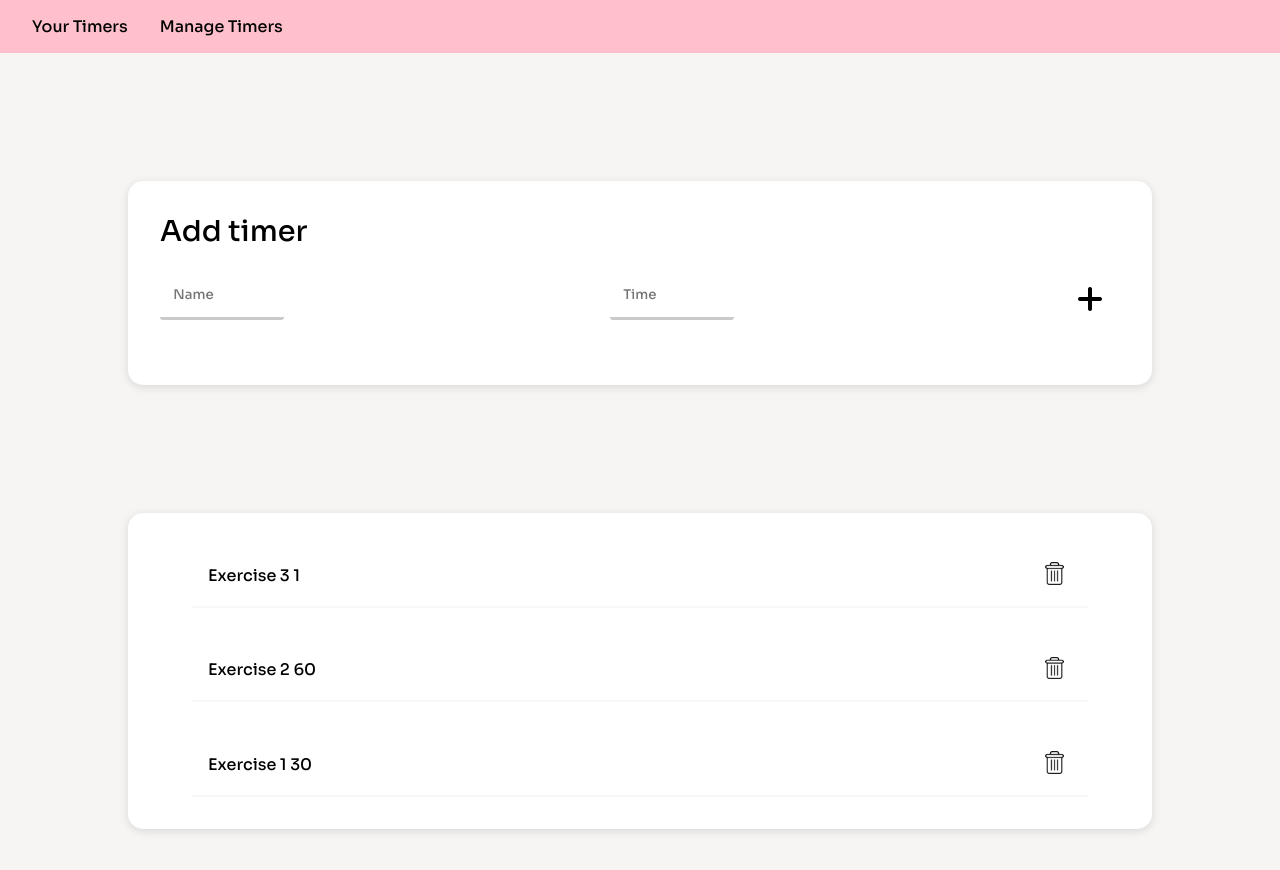
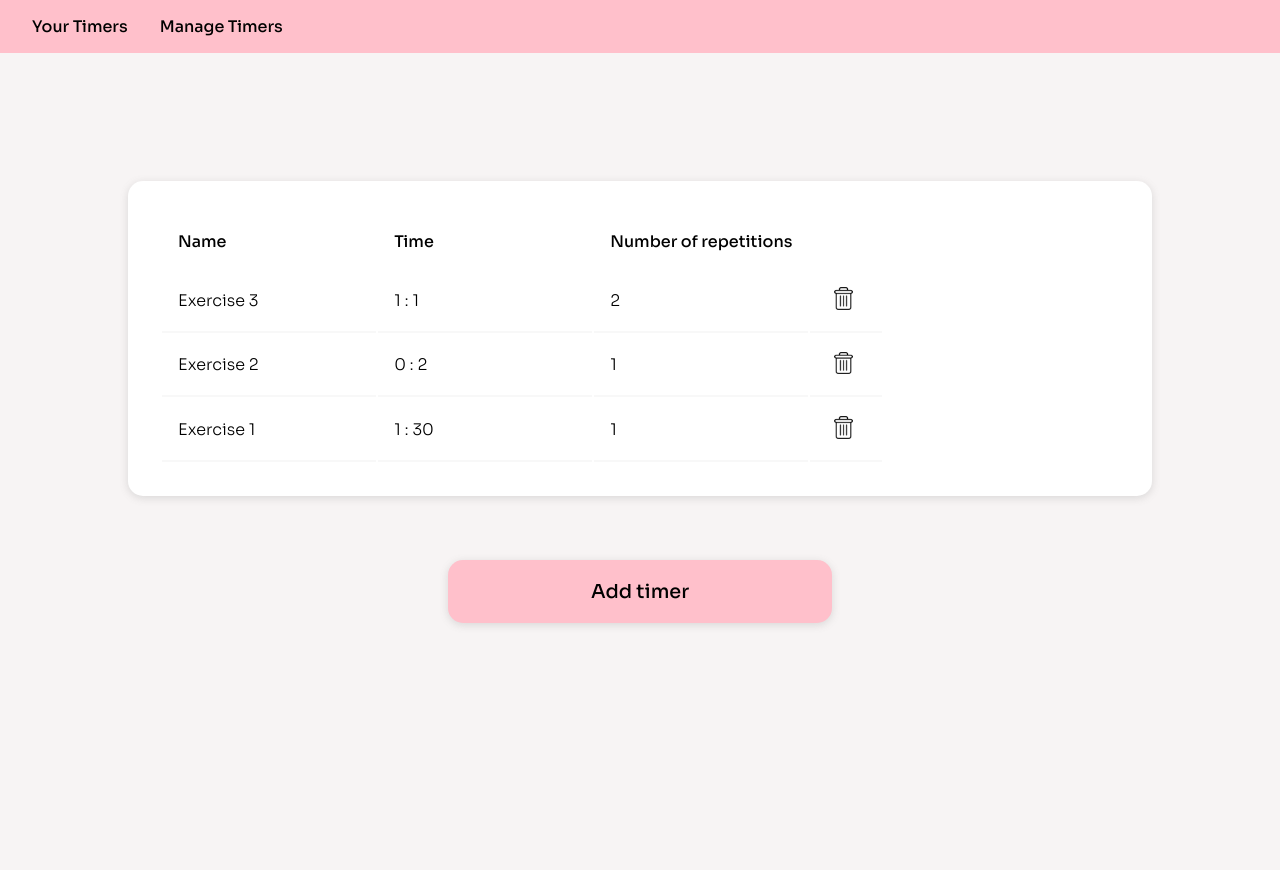
Before and after one commit to macmro7/organizer, a React (Create React App) app: page /manage in a window 1280 px wide. Shown: the top 870 px of the page. After the commit the page ends 800 px from the top, so only its background shows below. Built offline with nearby package versions, Linux system fonts and the light colour scheme.

Commit message:
add display timers in a table, add new route for add timer form

```diff
--- a/src/App.css
+++ b/src/App.css
@@ -14,6 +14,7 @@ body {
 button {
   border: none;
   background: none;
+  cursor: pointer;
 }
 
 nav {
@@ -60,8 +61,8 @@ nav a {
 .circle {
   border: 6px solid;
   border-radius: 50%;
-  height: 250px;
-  width: 250px;
+  height: 20em;
+  width: 20em;
   display: flex;
   align-items: center;
   justify-content: center;
@@ -79,6 +80,12 @@ nav a {
 
 .circle--timer {
   font-size: 50px;
+  /*
+  display: flex;
+  justify-content: center;
+  align-items: center;
+  min-width: 4em;
+  */
 }
 
 .icon--pause {
@@ -93,12 +100,12 @@ nav a {
 
 /* ManageTimers */
 
-.timers--list {
+/* .timers--list {
   margin: 10% 10%;
   padding: 2em;
 
   display: flex;
-  align-items: center;
+  --align-items: center;
   --justify-content: center;
   flex-direction: column;
   gap: 2em;
@@ -113,8 +120,9 @@ nav a {
 
   list-style-type: none;
 
-}
+} */
 
+/*
 .timers--list li {
   display: flex;
   align-items: center;
@@ -123,20 +131,78 @@ nav a {
   padding: 1em;
   width: 90%;
   border-bottom: 2px solid rgba(223, 223, 223, 0.226);
+}*/
+
+/*
+.timers--list ul {
+  padding: 1em;
+  display: flex;
+  list-style: none;
+  justify-content: space-between;
+  --background-color: #518a6e;
+}
+*/
+
+.timers--table {
+  margin-left: auto;
+  margin-right: auto;
+  margin-top: 10%;
+  width: 80%;
+  padding: 2em;
+
+  border-radius: 15px;
+  box-shadow: rgba(99, 99, 99, 0.2) 0px 2px 8px 0px;
+  background-color: white;
+
+  display: block;
+  max-height: 600px;
+  overflow: auto;
+}
+
+.timers--table tbody > tr > td, .timers--table thead > tr > td {
+  padding: 1em;
+  border-bottom: 2px solid rgba(223, 223, 223, 0.226);
+  width: 30%;
+  font-weight: 300;
+}
+
+.timers--table > thead tr > td  {
+  border: none;
+  font-weight: 500;
 }
 
 .delete--button img{
   max-width: 1.7em;
 }
 
+.add--timer--button {
+  font-size: 1.2em;
+  display: block;
+  margin-left: auto;
+  margin-right: auto;
+  margin-top: 5%;
+  width: 30%;
+
+  padding: 1em;
+
+  border-radius: 15px;
+  box-shadow: rgba(99, 99, 99, 0.2) 0px 2px 8px 0px;
+  background-color: pink;
+}
+
+.link {
+  text-decoration: none;
+}
+
+.add--timer--button:hover {
+  background-color: rgb(233, 177, 186);
+}
+
 
 /* Add timer form */
 
 .add--timer {
-  margin: 10% 10%;
-  --display: flex;
-  --justify-content: center;
-  --justify-content: space-between;
+  margin: 10% 20%;
   --gap: 2em;
 
   padding: 2em;
@@ -150,24 +216,11 @@ nav a {
   --margin-left: 0.5em;
 }
 
-/*.add--timer {
-  margin: 10% 10%;
-  display: flex;
-  --justify-content: center;
-  justify-content: space-between;
-  --gap: 2em;
-
-  padding: 2em;
-  background-color: white;
-  border-radius: 15px;
-  box-shadow: rgba(99, 99, 99, 0.2) 0px 2px 8px 0px;
-}*/
-
 .add--timer--form {
   display: flex;
-  justify-content: space-between;
+  flex-direction: column;
   align-items: center;
-  --padding: 1em;
+  --justify-content: center;
 }
 
 .input--box {
@@ -185,7 +238,8 @@ nav a {
   border-bottom: 3px solid rgba(22, 22, 22, 0.226);
   --box-shadow: rgba(99, 99, 99, 0.2) 0px 2px 8px 0px;
   outline: none;
-  max-width: 50%;
+  max-width: 100%;
+  --min-width: 100%;
 
   padding: 1em;
 }
--- a/src/App.js
+++ b/src/App.js
@@ -13,19 +13,28 @@ function App() {
         id: 1,
         name: "Exercise 1",
         seconds: 30,
+        minutes: 1,
         isComplete: false,
+        currentRep: 0,
+        targetRep: 1,
       },
       {
         id: 2,
         name: "Exercise 2",
-        seconds: 60,
+        seconds: 2,
+        minutes: 0,
         isComplete: false,
+        currentRep: 0,
+        targetRep: 1
       },
       {
         id: 3,
         name: "Exercise 3",
         seconds: 1,
+        minutes: 1,
         isComplete: false,
+        currentRep: 0,
+        targetRep: 2,
       }
   ])
 
@@ -35,7 +44,8 @@ function App() {
         ...prevTimer.slice(0,id - 1),
         {
           ...prevTimer[id - 1],
-          isComplete: !prevTimer[id - 1].isComplete
+          isComplete: prevTimer[id - 1].currentRep >= prevTimer[id - 1].targetRep - 1 && true,  // it works due to - 1, but i think there's something wrong with useEffect
+          currentRep: prevTimer[id - 1].currentRep + 1
         },
         ...prevTimer.slice(id)
     ]))
@@ -51,7 +61,7 @@ function App() {
     )
   }).reverse()
 
-  function handleClick(newTimer) {
+  function addTimer(newTimer) {
     setTimers(prevTimer => ([
       ...prevTimer,
       {
@@ -76,10 +86,10 @@ function App() {
             element={
               <ManageTimers
                 timers={ timers }
-                handleClick={ handleClick }
                 handleDelete={ handleDelete }
               />}
           />
+          <Route path="/add" element={ <AddTimer handleClick={ addTimer } />} />
         </Routes>
       </BrowserRouter>
     </div>
--- a/src/Components/AddTimer.js
+++ b/src/Components/AddTimer.js
@@ -1,4 +1,5 @@
 import { useState } from "react";
+import { Link, useNavigate } from 'react-router-dom';
 import plus from "../img/plus.png"
 
 function AddTimer(props) {
@@ -6,12 +7,18 @@ function AddTimer(props) {
         {
             id: "",
             name: "",
+            minutes: "",
             seconds: "",
+            targetRep: '',
+            currentRep: 0,
 
             nameError: "",
-            secondsError: ""
+            secondsError: "",
+            minutesError: "",
+            repError: ""
         }
     )
+    const navigate = useNavigate()
 
     function handleChange(event) {
         setFormData(prevFormData => {
@@ -25,9 +32,11 @@ function AddTimer(props) {
     function validate() {
         let nameError = ""
         let secondsError = ""
+        let minutesError = ""
+        let repError = ""
 
         if (!formData.name) {
-            nameError = "Name cannot be blank"
+            nameError = "This field is required"
         }
 
         if (formData.name.length > 30) {
@@ -35,7 +44,15 @@ function AddTimer(props) {
         }
 
         if (!formData.seconds) {
-            secondsError = "Time cannot be blank"
+            secondsError = "This field is required"
+        }
+
+        if (!formData.minutes) {
+            minutesError = "This field is required"
+        }
+
+        if (!formData.repError) {
+            repError = "This field is required"
         }
 
         if (nameError || secondsError) {
@@ -43,7 +60,9 @@ function AddTimer(props) {
                 return {
                     ...prevFormData,
                     nameError: nameError,
-                    secondsError: secondsError
+                    secondsError: secondsError,
+                    minutesError: minutesError,
+                    repError: repError
                 }
             })
             return false
@@ -52,7 +71,7 @@ function AddTimer(props) {
         return true
      }
 
-    function handleSubmit(event) { // event ???
+    function handleSubmit(event) {
         event.preventDefault()
         const isValid = validate()
 
@@ -61,8 +80,11 @@ function AddTimer(props) {
             setFormData({   // clears form after adding a new timer
                 id: '',
                 name: '',
-                seconds: ''
+                seconds: '',
+                minutes: '',
+                targetRep: ''
             })
+            navigate("/manage")
         }
     }
 
@@ -89,8 +111,8 @@ function AddTimer(props) {
 
     return (
         <div className="add--timer">
+            <form className="add--timer--form" onSubmit={ handleSubmit }>
             <label className="add--timer--label">Add timer</label>
-            <form className="add--timer--form" onSubmit={ handleSubmit }>
                 <div className="input--box">
                     <input className="add--timer--input"
                         type="text"
@@ -103,14 +125,35 @@ function AddTimer(props) {
                 </div>
                 <div className="input--box">
                     <input className="add--timer--input"
-                        type="integer"
+                        type="number"
+                        name="minutes"
+                        placeholder="Minutes"
+                        value={formData.minutes}
+                        onChange={handleChange}
+                    />
+                    <label>{ formData.minutesError }</label>
+                </div>
+                <div className="input--box">
+                    <input className="add--timer--input"
+                        type="number"
                         name="seconds"
-                        placeholder="Time"
+                        placeholder="Seconds"
                         value={formData.seconds}
                         onChange={handleChange}
                     />
                     <label>{ formData.secondsError }</label>
                 </div>
+                <div className="input--box">
+                    <input className="add--timer--input"
+                        type="number"
+                        name="targetRep"
+                        placeholder="Rep"
+                        value={formData.targetRep}
+                        onChange={handleChange}
+                    />
+                    <label>{ formData.secondsError }</label>
+                </div>
+
                 <button className="add--timer--submit"><img src={ plus }/></button>
             </form>
         </div>
--- a/src/Components/ManageTimers.js
+++ b/src/Components/ManageTimers.js
@@ -1,22 +1,65 @@
+import { Link } from 'react-router-dom';
 import AddTimer from "./AddTimer"
 import trash from "../img/trash.png"
 
 function ManageTimers(props) {
 
-    const timersList = props.timers.map((timer) => (
-        <li key={timer.id}>{timer.name} {timer.seconds}
+    /*const timersList = props.timers.map((timer) => (
+        <li key={timer.id}>{timer.name}
             <button className="delete--button" ><img onClick={ props.handleDelete } id={timer.id} src= { trash } /></button>
         </li>
+    )).reverse()*/
+
+    /*const timersList = props.timers.map((timer) => (
+        <ul>
+            <li>
+                {timer.name}
+            </li>
+            <li>
+                {timer.seconds}
+            </li>
+            <li>
+                <button className="delete--button" ><img onClick={ props.handleDelete } id={timer.id} src= { trash } /></button>
+            </li>
+        </ul>
+    )).reverse()*/
+
+    // return(
+    //     <div>
+    //         <AddTimer handleClick={props.handleClick} />
+    //         <div className="timers--background">
+    //             <ul className="timers--list">
+    //                 { timersList }
+    //             </ul>
+    //         </div>
+    //     </div>
+    // )
+
+    const timersList = props.timers.map((timer) => (
+        <tr key={ timer.id }>
+            <td>{ timer.name }</td>
+            <td>{ timer.minutes } : { timer.seconds }</td>
+            <td>{ timer.targetRep }</td>
+            <td><button className="delete--button" ><img onClick={ props.handleDelete } id={timer.id} src= { trash } /></button></td>
+        </tr>
     )).reverse()
 
+    // <AddTimer handleClick={props.handleClick} />
     return(
         <div>
-            <AddTimer handleClick={props.handleClick} />
-            <div className="timers--background">
-                <ul className="timers--list">
+            <table className="timers--table">
+                <thead>
+                    <tr className="timers--table--headers">
+                        <td>Name</td>
+                        <td>Time</td>
+                        <td>Number of repetitions</td>
+                    </tr>
+                </thead>
+                <tbody>
                     { timersList }
-                </ul>
-            </div>
+                </tbody>
+            </table>
+            <Link className="link" to="/add"><button className="add--timer--button">Add timer</button></Link>
         </div>
     )
 }
--- a/src/Components/Timer.js
+++ b/src/Components/Timer.js
@@ -4,13 +4,12 @@ import play from '../img/play.svg'
 import pause from '../img/pause.svg'
 
 function Timer(props) {
-    const [seconds, setSeconds] = useState(props.seconds);
+    const [seconds, setSeconds] = useState(parseInt(props.seconds) + parseInt(props.minutes) * 60)
+    const [minutes, setMinutes] = useState(props.minutes)
     const [isActive, setIsActive] = useState(false)
 
     function startTimer() {
-        if (props.isComplete == false ) {
         setIsActive(prevIsActive => !prevIsActive)
-        }
     }
 
     useEffect(() => {
@@ -18,13 +17,15 @@ function Timer(props) {
 
         if (isActive) {
             if (seconds === 0) {    // not sure if this is supposed to be inside useEffect
+                console.log('here')
                 setIsActive(false)
                 props.changeCompletion(props.id)    // something might be wrong
+                setSeconds(parseInt(props.seconds) + parseInt(props.minutes) * 60)
             }
-
             interval = setInterval(() => {
                 setSeconds(prevSeconds => prevSeconds - 1);
             }, 1000);
+
         }
 
 
@@ -49,6 +50,7 @@ function Timer(props) {
                         <img className="icon--pause" src={ pause }/> :
                         <img className="icon--play" src={ play }/> }
                 </button>
+                <h1>{ props.currentRep } / { props.targetRep }</h1>
             </div>
         </div>
     )
```
Lines whose indentation alone changed are shown as unchanged.
